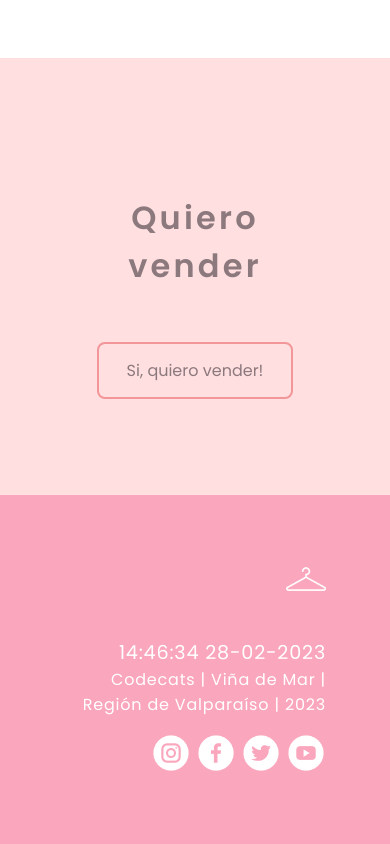
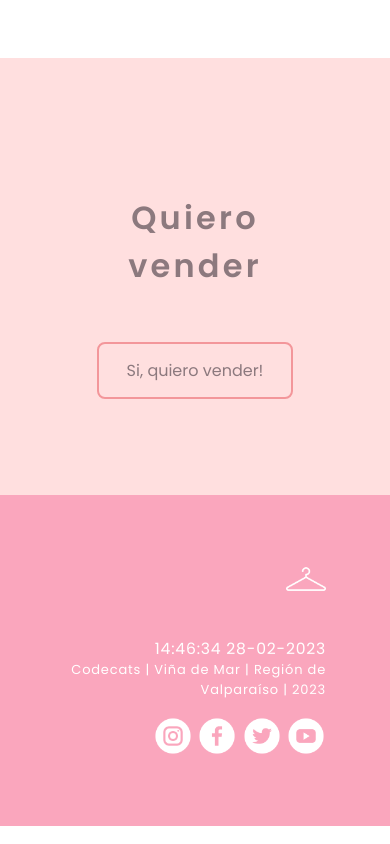
Before and after one commit to Betacor/cachureando-m3-Sass, a website: page index.html in a window 390 px wide. Shown: the part 3149-3993 px from the top of the page. Drawn offline with nearby package versions, Linux system fonts and the light colour scheme.

Commit message:
corrige responsive footer

```diff
--- a/sass/layout/_footer.scss
+++ b/sass/layout/_footer.scss
@@ -18,6 +18,10 @@
         background-color: $color-primary;
         color: $color-text-secondary;
     }
+
+    @include respond(phone){
+        font-size: small;
+    }
 }
 
 .social {
```
Also changed, not shown: css/estilos.css, 1 other file.
